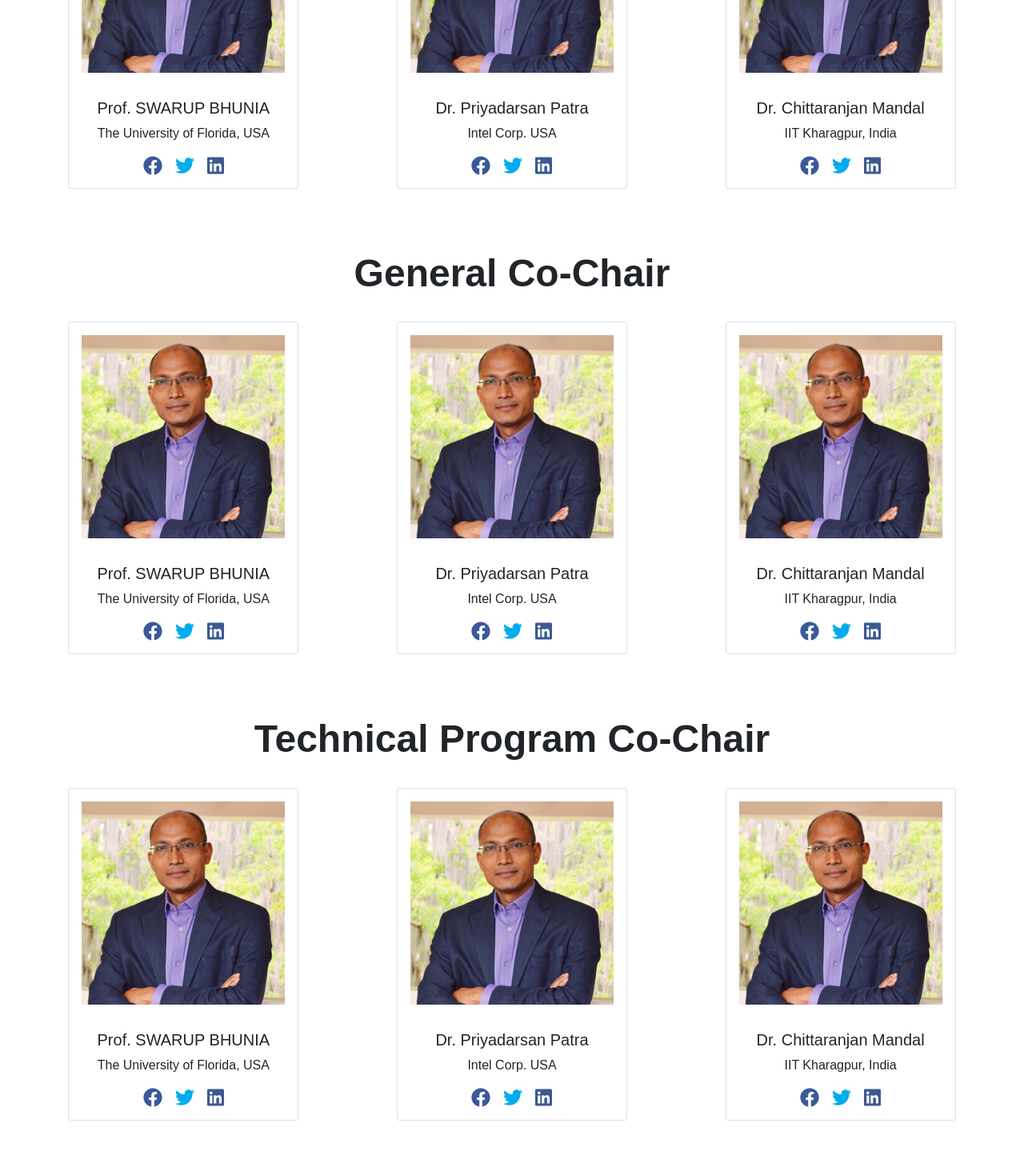
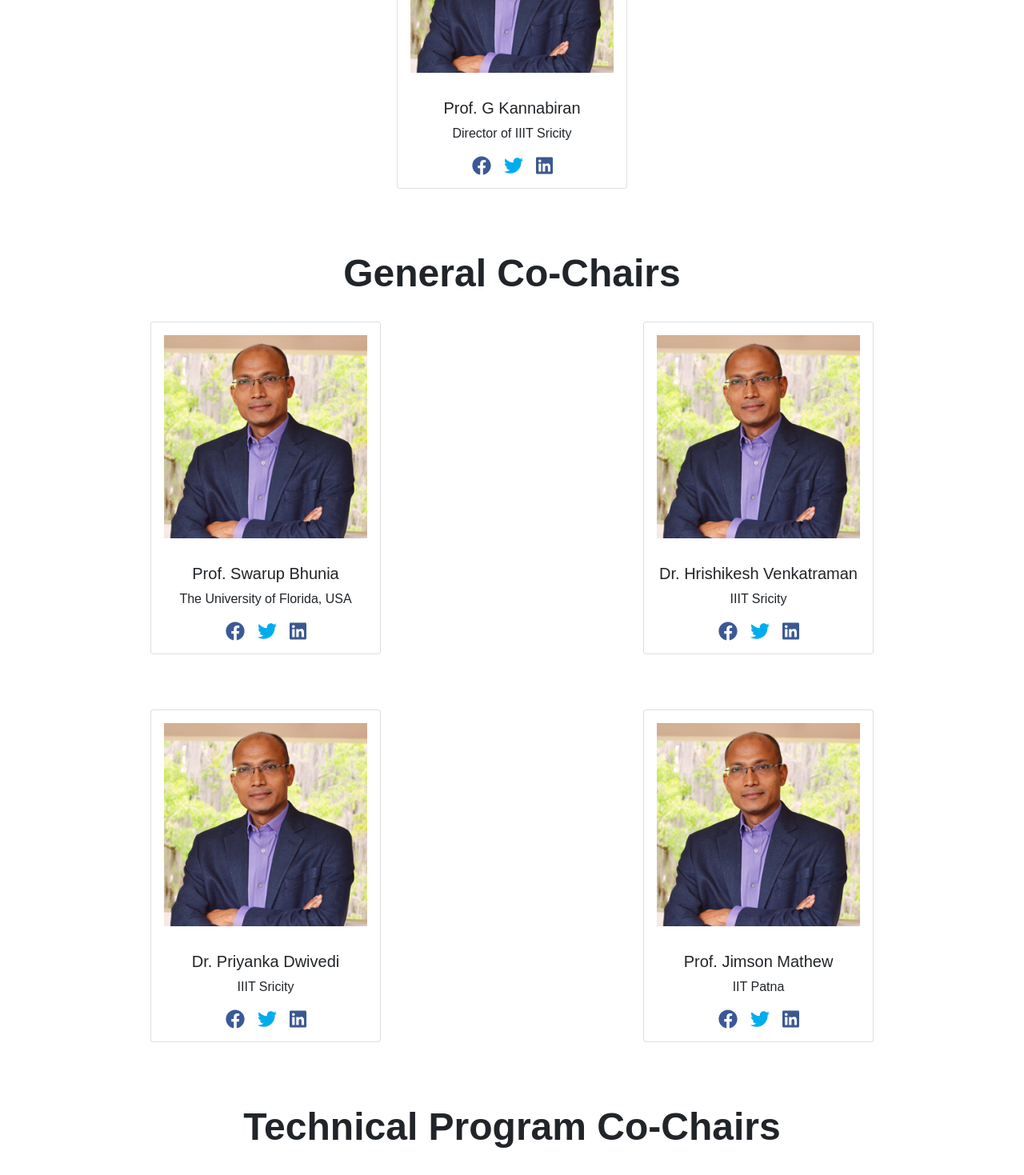
Before and after one commit to PriyanshuRj/IEEE-website, a React (Create React App) app: page /organizer in a window 1280 px wide. Shown: the part 1240-2709 px from the top of the page at 80% size. Built offline with nearby package versions, Linux system fonts and the light colour scheme; a web font is replaced by a local one.

Commit message:
Organisers order Updated

```diff
--- a/src/Styles/secondhero.module.css
+++ b/src/Styles/secondhero.module.css
@@ -44,7 +44,7 @@
             transform: skewX(-20deg);
   }
   .textOverlay:after {
-    content: 'IEE';
+    content: 'IEEE';
     font-family: "Montserrat", sans-serif;
     font-weight: 600;
     font-size: 215px;
--- a/src/components/SecondaryHero.js
+++ b/src/components/SecondaryHero.js
@@ -18,9 +18,9 @@ export default function Hero({ header }) {
         <div className="row">
           <div className="col-md-6" style={{ zIndex: "100" }}>
             <div className={Styles.block}>
-              <h1>IEEE</h1>
+              <h1>ESDC</h1>
               <h2>Conference</h2>
-              <h3>2022</h3>
+              <h3>2023</h3>
               <h2>{header}</h2>
               {/* <h6>15-17 December 2022</h6> */}
             </div>
--- a/src/pages/Organizers.js
+++ b/src/pages/Organizers.js
@@ -2,23 +2,81 @@ import React from "react";
 import SecondaryHero from "../components/SecondaryHero";
 import SpeakerCard from "../components/UI/SpeakerCard";
 import Styles from "../Styles/organizer.module.css";
-const OrganizerList = [
+const ChiefPatron =[
   {
-    name: "Prof. SWARUP BHUNIA",
+    name: "Prof. G Kannabiran",
+    post: "Director of IIIT Sricity",
+    img: "../swarupbhunia.png",
+  }
+]
+const GeneralCoChair1 = [
+  {
+    name: "Prof. Swarup Bhunia",
     post: "The University of Florida, USA ",
     img: "../swarupbhunia.png",
   },
   {
-    name: "Dr. Priyadarsan Patra",
-    post: "Intel Corp. USA",
+    name: "Dr. Hrishikesh Venkatraman",
+    post: "IIIT Sricity",
+    img: "/swarupbhunia.png",
+  },
+
+];
+const GeneralCoChair2 = [
+  {
+    name: "Dr. Priyanka Dwivedi",
+    post: "IIIT Sricity",
+    img: "../swarupbhunia.png",
+  },
+  {
+    name: "Prof. Jimson Mathew",
+    post: "IIT Patna",
+    img: "/swarupbhunia.png",
+  },
+
+];
+const TechnicalChair1 =[
+  {
+    name: "Prof. Rita Singh",
+    post: "Carnegie Mellon University, USA",
+    img: "../swarupbhunia.png",
+  },
+  {
+    name: "Prof. Justin Dauwels",
+    post: "NTU Singapore",
+    img: "/swarupbhunia.png",
+  },
+]
+const TechnicalChair2=[
+  {
+    name: "Dr. Swades De",
+    post: "IIT Delhi",
+    img: "../swarupbhunia.png",
+  },
+  {
+    name: "Prof. Devendra Jalihal",
+    post: "IIT Madras",
     img: "/swarupbhunia.png",
   },
   {
-    name: "Dr. Chittaranjan Mandal",
-    post: "IIT Kharagpur, India",
+    name: "Dr. Rakesh Kumar Sanodiya",
+    post: "IIIT Sri City",
     img: "/swarupbhunia.png",
   },
-];
+]
+
+const TrackCochair=[
+  {
+    name: "Dr. Ram Bilas Pachori",
+    post: "IIT Indore",
+    img: "/swarupbhunia.png",
+  },
+  {
+    name: "Dr. Anish Chand T",
+    post: "IIIT Sri City",
+    img: "/swarupbhunia.png",
+  },
+]
 export default function Organizers() {
   return (
     <div>
@@ -35,29 +93,46 @@ export default function Organizers() {
           className=" mx-4 d-flex justify-content-around flex-wrap"
           style={{ marginBottom: "21px" }}
         >
-          {OrganizerList.map((speaker, index) => {
+          {ChiefPatron.map((speaker, index) => {
             return <SpeakerCard speaker={speaker} key={index} />;
           })}
         </div>
 
-        <h1>General Co-Chair</h1>
+
+        <h1>General Co-Chairs</h1>
 
         <div
           className=" mx-4 d-flex justify-content-around flex-wrap"
           style={{ marginBottom: "21px" }}
         >
-          {OrganizerList.map((speaker, index) => {
+          {GeneralCoChair1.map((speaker, index) => {
+            return <SpeakerCard speaker={speaker} key={index} />;
+          })}
+        </div>
+        <div
+          className=" mx-4 d-flex justify-content-around flex-wrap"
+          style={{ marginBottom: "21px" }}
+        >
+          {GeneralCoChair2.map((speaker, index) => {
             return <SpeakerCard speaker={speaker} key={index} />;
           })}
         </div>
 
-        <h1>Technical Program Co-Chair</h1>
+        <h1>Technical Program Co-Chairs</h1>
 
         <div
           className=" mx-4 d-flex justify-content-around flex-wrap"
           style={{ marginBottom: "21px" }}
         >
-          {OrganizerList.map((speaker, index) => {
+          {TechnicalChair1.map((speaker, index) => {
+            return <SpeakerCard speaker={speaker} key={index} />;
+          })}
+        </div>
+        <div
+          className=" mx-4 d-flex justify-content-around flex-wrap"
+          style={{ marginBottom: "21px" }}
+        >
+          {TechnicalChair2.map((speaker, index) => {
             return <SpeakerCard speaker={speaker} key={index} />;
           })}
         </div>
@@ -68,20 +143,11 @@ export default function Organizers() {
           className=" mx-4 d-flex justify-content-around flex-wrap"
           style={{ marginBottom: "21px" }}
         >
-          {OrganizerList.map((speaker, index) => {
+          {TrackCochair.map((speaker, index) => {
             return <SpeakerCard speaker={speaker} key={index} />;
           })}
         </div>
-        <h1>Technical Program Committee</h1>
 
-        <div
-          className=" mx-4 d-flex justify-content-around flex-wrap"
-          style={{ marginBottom: "21px" }}
-        >
-          {OrganizerList.map((speaker, index) => {
-            return <SpeakerCard speaker={speaker} key={index} />;
-          })}
-        </div>
       </div>
     </div>
   );
```
Also changed, not shown: public/cheifPatron.jpg (added).
